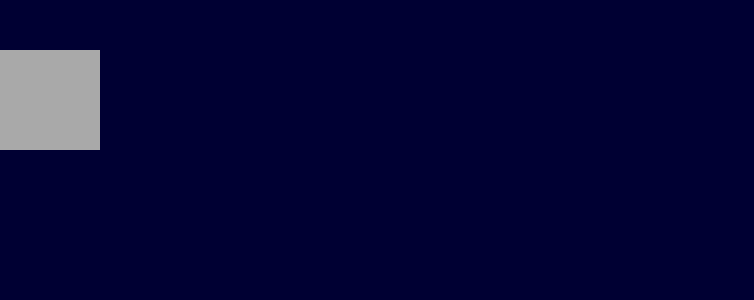
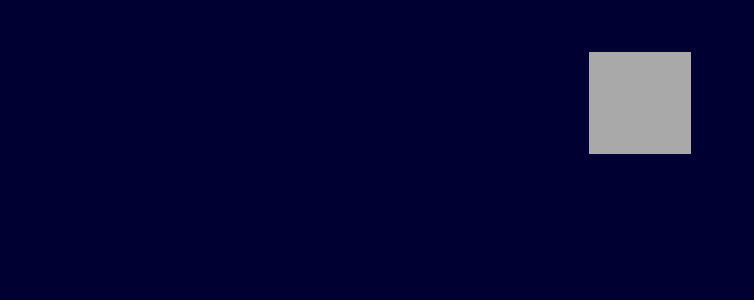
Before and after one commit to mykey007/tiger-lights-out, a React (Create React App) app: page / in a window 1280 px wide. Shown: the top 300 px of the page, without its empty margins (0-754 px from the left). Built offline with nearby package versions, Linux system fonts and the light colour scheme.

Commit message:
making board a table that takes a cell component

```diff
--- a/src/Board.js
+++ b/src/Board.js
@@ -2,13 +2,71 @@ import React, { Component } from 'react'
 import "./Board.css"
 import Cell from "./Cell"
 
+/** Game board of Lights out.
+ *
+ * Properties:
+ *
+ * - nrows: number of rows of board
+ * - ncols: number of cols of board
+ * - chanceLightStartsOn: float, chance any cell is lit at start of game
+ *
+ * State:
+ *
+ * - hasWon: boolean, true when board is all off
+ * - board: array-of-arrays of true/false
+ *
+ *    For this board:
+ *       .  .  .
+ *       O  O  .     (where . is off, and O is on)
+ *       .  .  .
+ *
+ *    This would be: [[f, f, f], [t, t, f], [f, f, f]]
+ *
+ *  This should render an HTML table of individual <Cell /> components.
+ *
+ *  This doesn't handle any clicks --- clicks are on individual cells
+ *
+ **/
 
 class Board extends Component {
+
+    constructor(props) {
+        super(props)
+
+        // TODO: set initial state
+        this.setState ={ nrows: 5, ncols: 5}
+    }
+
+    createBoard() {
+        let board = []
+        // create array of arrays of true/false values
+        return board
+    }
+
+
+    flipCellsAround(coord) {
+        let { ncols, nrows } = this.props
+        let board = this.state.board
+        let [x, y] = coord.split('-').map(Number)
+
+        function flipCell(y, x) {
+            // if this coord is on board, flip it
+            if (x >= 0 && x < ncols && y >= 0 && y < nrows) {
+                board[y][x] = !board[y][x]
+            }
+        }
+        this.setState({board, hasWon})
+    }
+
     render() {
         return(
-            <div className='App'>
-                <Cell />
-            </div>
+            <table className='Board'>
+                <tbody>
+                    <tr>
+                        <Cell/>
+                    </tr>
+                </tbody>
+            </table>
         )
     }
 }
--- a/src/Cell.js
+++ b/src/Cell.js
@@ -1,13 +1,22 @@
 import React, { Component } from 'react'
 import "./Cell.css"
 
+class Cell extends Component {
+    constructor(props) {
+        super(props)
+        this.handleClick = this.handleClick.bind(this)
+        this.setState={}
+    }
 
-class Cell extends Component {
+    handleClick(evt) {
+        //call up to the board to flip cells around this cell
+        this.props.flipCellsAroundMe()
+    }
+
     render() {
+        let classes = 'Cell' + (this.props.isLit ? " Cell-lit" : "")
         return(
-            <div className='Cell'>
-                {/* something */}
-            </div>
+            <td className={classes} onClick={this.handleClick}/>
         )
     }
 }
```
